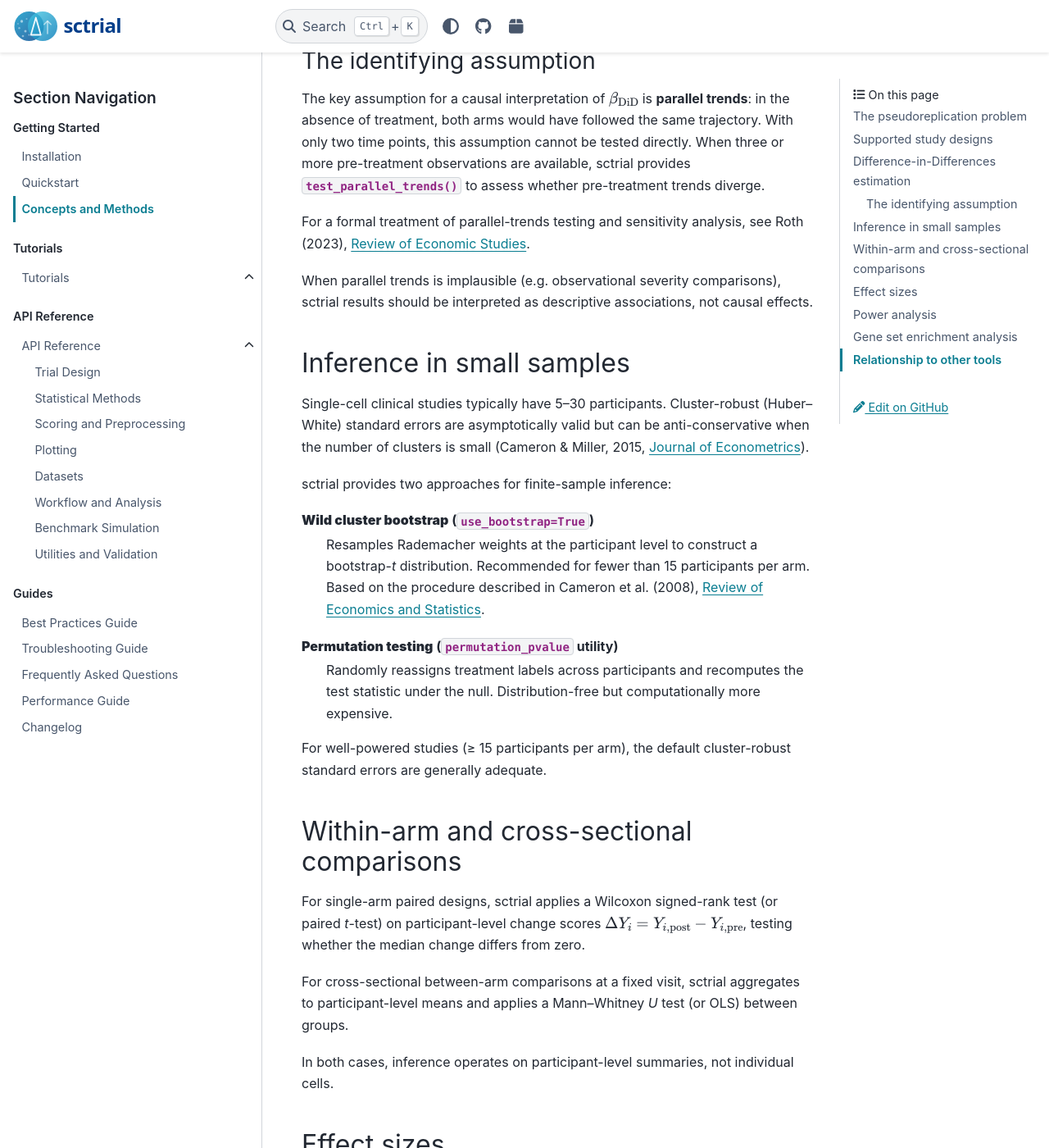
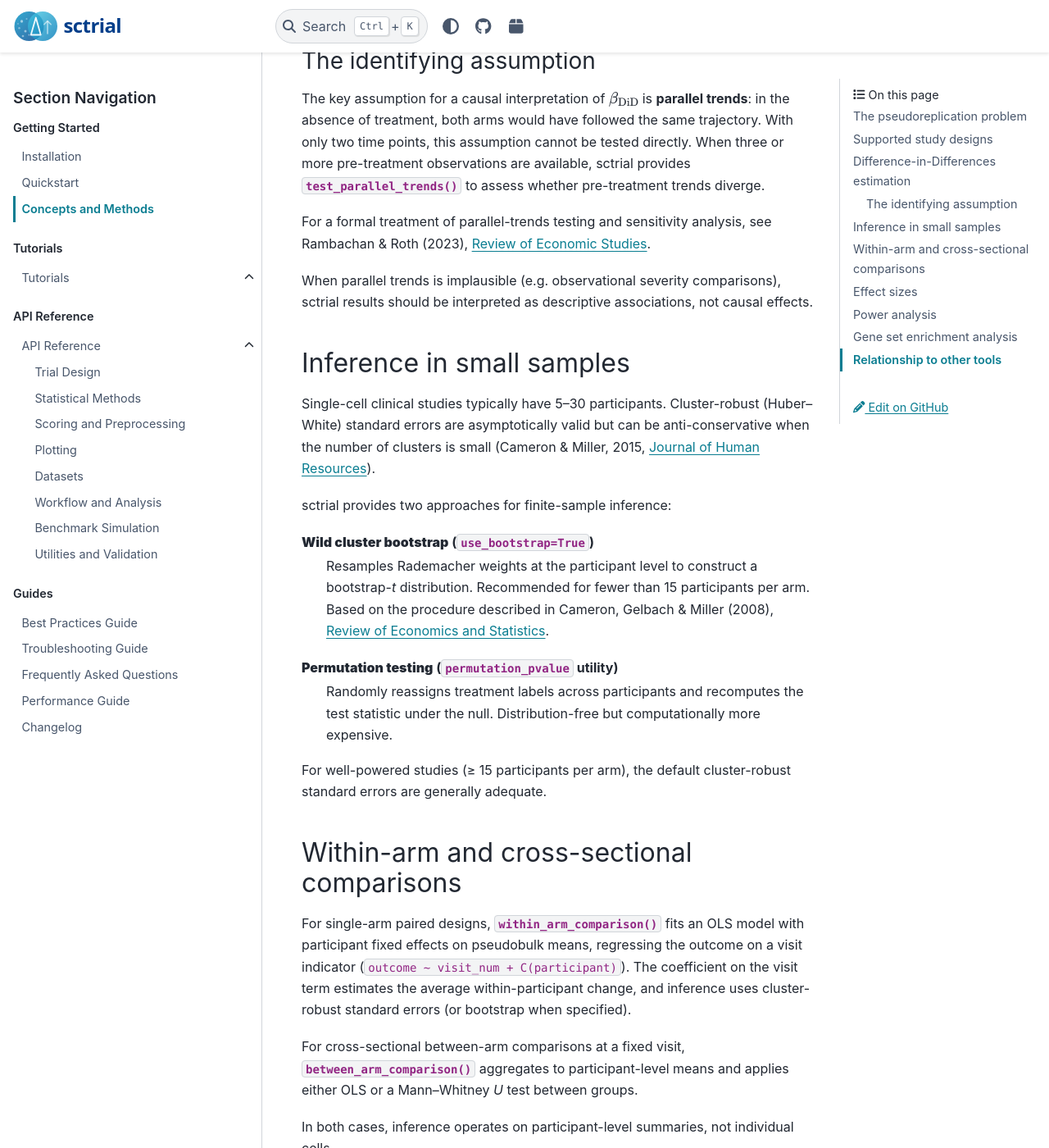
Before and after one commit to TheOmarLab/sctrial, a Sphinx documentation site: the page built from docs/source/concepts.rst, in a window 1280 px wide and 1400 px high, scrolled down 1976 px. Shown: the whole window at 82% size. Built offline with Sphinx 7.4.7 and the PyData theme 0.15.4, drawn with Linux system fonts in a browser that asks for light colours; pages that are not in the unit, such as notebooks, are missing from menus; some of the changed text lies outside the part shown.

Commit message:
Fix 5 errors in Concepts page after rigorous verification
- Cameron & Miller 2015: wrong DOI (pointed to unrelated paper) and
  wrong journal. Corrected to 10.3368/jhr.50.2.317, J Human Resources
- Roth 2023: corrected to Rambachan & Roth (two authors)
- Cameron et al. 2008: corrected to Cameron, Gelbach & Miller
- dreamlet: DOI was for dream (predecessor), not dreamlet. Now cites
  both: dreamlet preprint (10.1101/2023.03.17.533005) and dream
  peer-reviewed (10.1093/bioinformatics/btaa687)
- Within-arm comparison: incorrectly stated Wilcoxon signed-rank;
  actually uses OLS with participant FE. Corrected to match code.
- GSEA formula: matched notation to code convention

All DOIs verified to resolve. All claims verified against source code.

```diff
--- a/docs/source/concepts.rst
+++ b/docs/source/concepts.rst
@@ -102,7 +103,7 @@ are available, sctrial provides :func:`~sctrial.stats.timeseries.test_parallel_t
 to assess whether pre-treatment trends diverge.
 
 For a formal treatment of parallel-trends testing and sensitivity
-analysis, see Roth (2023),
+analysis, see Rambachan & Roth (2023),
 `Review of Economic Studies <https://doi.org/10.1093/restud/rdad018>`__.
 
 When parallel trends is implausible (e.g. observational severity
@@ -116,7 +117,7 @@ Single-cell clinical studies typically have 5–30 participants.
 Cluster-robust (Huber–White) standard errors are asymptotically valid
 but can be anti-conservative when the number of clusters is small
 (Cameron & Miller, 2015,
-`Journal of Econometrics <https://doi.org/10.1016/j.jeconom.2014.05.015>`__).
+`Journal of Human Resources <https://doi.org/10.3368/jhr.50.2.317>`__).
 
 sctrial provides two approaches for finite-sample inference:
 
@@ -124,7 +125,7 @@ sctrial provides two approaches for finite-sample inference:
   Resamples Rademacher weights at the participant level to construct
   a bootstrap-*t* distribution.  Recommended for fewer than 15
   participants per arm.  Based on the procedure described in
-  Cameron et al. (2008),
+  Cameron, Gelbach & Miller (2008),
   `Review of Economics and Statistics <https://doi.org/10.1162/rest.90.3.414>`__.
 
 **Permutation testing** (``permutation_pvalue`` utility)
@@ -138,14 +139,18 @@ cluster-robust standard errors are generally adequate.
 Within-arm and cross-sectional comparisons
 ------------------------------------------
 
-For single-arm paired designs, sctrial applies a Wilcoxon signed-rank
-test (or paired *t*-test) on participant-level change scores
-:math:`\Delta Y_i = Y_{i,\text{post}} - Y_{i,\text{pre}}`, testing
-whether the median change differs from zero.
+For single-arm paired designs,
+:func:`~sctrial.stats.comparisons.within_arm_comparison` fits an OLS
+model with participant fixed effects on pseudobulk means, regressing the
+outcome on a visit indicator (``outcome ~ visit_num + C(participant)``).
+The coefficient on the visit term estimates the average
+within-participant change, and inference uses cluster-robust standard
+errors (or bootstrap when specified).
 
-For cross-sectional between-arm comparisons at a fixed visit, sctrial
-aggregates to participant-level means and applies a Mann–Whitney *U*
-test (or OLS) between groups.
+For cross-sectional between-arm comparisons at a fixed visit,
+:func:`~sctrial.stats.comparisons.between_arm_comparison` aggregates to
+participant-level means and applies either OLS or a Mann–Whitney *U*
+test between groups.
 
 In both cases, inference operates on participant-level summaries, not
 individual cells.
@@ -189,7 +194,7 @@ confidence metric:
 
 .. math::
 
-   r_g = -\text{sign}(\hat{\beta}_g) \cdot \log_{10}(p_g)
+   r_g = \text{sign}(\hat{\beta}_g) \cdot (-\log_{10}(p_g))
 
 and passes this ranking to pre-ranked GSEA via
 `gseapy <https://gseapy.readthedocs.io>`_.  This preserves both
@@ -208,7 +213,9 @@ tools:
   designs, primarily targeting cross-sectional contrasts.
 
 - **dreamlet** (Hoffman et al., 2023,
-  `Bioinformatics <https://doi.org/10.1093/bioinformatics/btad003>`__)
+  `bioRxiv <https://doi.org/10.1101/2023.03.17.533005>`__), building on
+  the dream framework (Hoffman & Roussos, 2021,
+  `Bioinformatics <https://doi.org/10.1093/bioinformatics/btaa687>`__),
   fits precision-weighted linear mixed models on voom-transformed
   pseudobulk counts with empirical Bayes variance moderation.
 
```
Also changed, not shown: other parts of docs/source/concepts.rst (+3 -2 lines).
